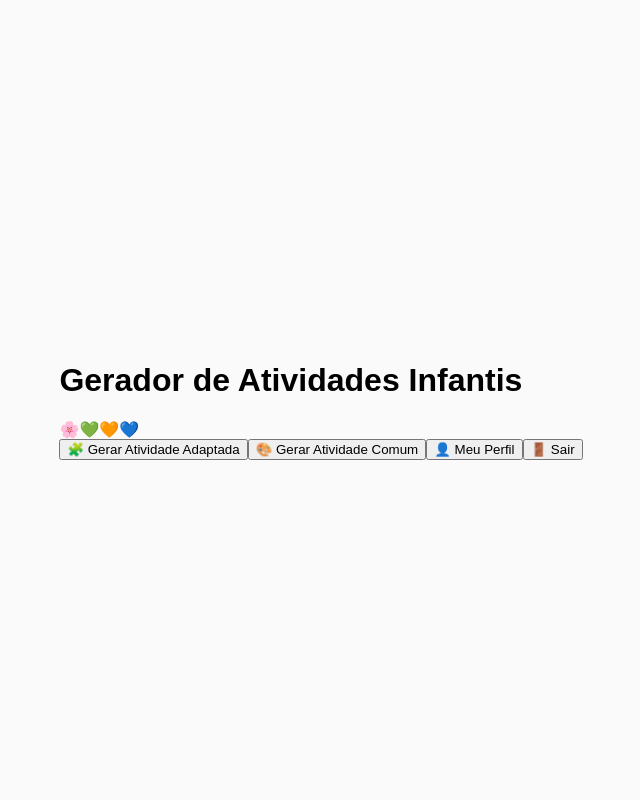
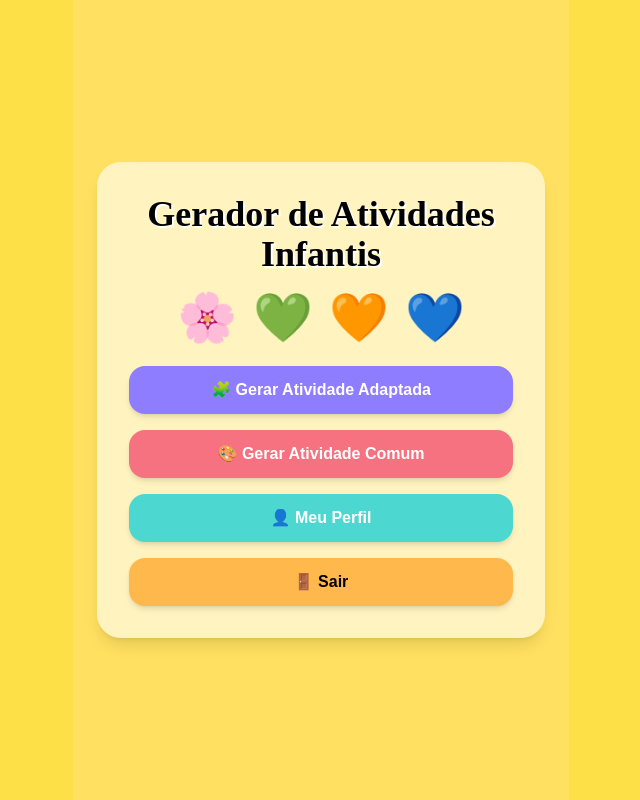
Before and after one commit to letiricetti2-alt/gerador-de-atividades-infantis, a Next.js app: page / in a window 1280 px wide. Shown: the whole page, without its empty margins (319-959 px from the left). Built offline with nearby package versions, Linux system fonts and the light colour scheme.

Commit message:
update layout.jsx with tailwind styles

```diff
--- a/app/layout.jsx
+++ b/app/layout.jsx
@@ -1,3 +1,5 @@
+import "./globals.css";
+
 export const metadata = {
   title: "Gerador de Atividades Infantis",
   description: "Aplicativo para gerar atividades personalizadas para crianças",
@@ -6,20 +8,7 @@ export const metadata = {
 export default function RootLayout({ children }) {
   return (
     <html lang="pt-BR">
-      <head />
-      <body
-        style={{
-          margin: 0,
-          padding: 0,
-          backgroundColor: "#fafafa",
-          fontFamily: "sans-serif",
-          display: "flex",
-          flexDirection: "column",
-          alignItems: "center",
-          justifyContent: "center",
-          minHeight: "100vh",
-        }}
-      >
+      <body className="flex flex-col items-center justify-center min-h-screen bg-yellow-300 font-poppins text-gray-800">
         {children}
       </body>
     </html>
```
